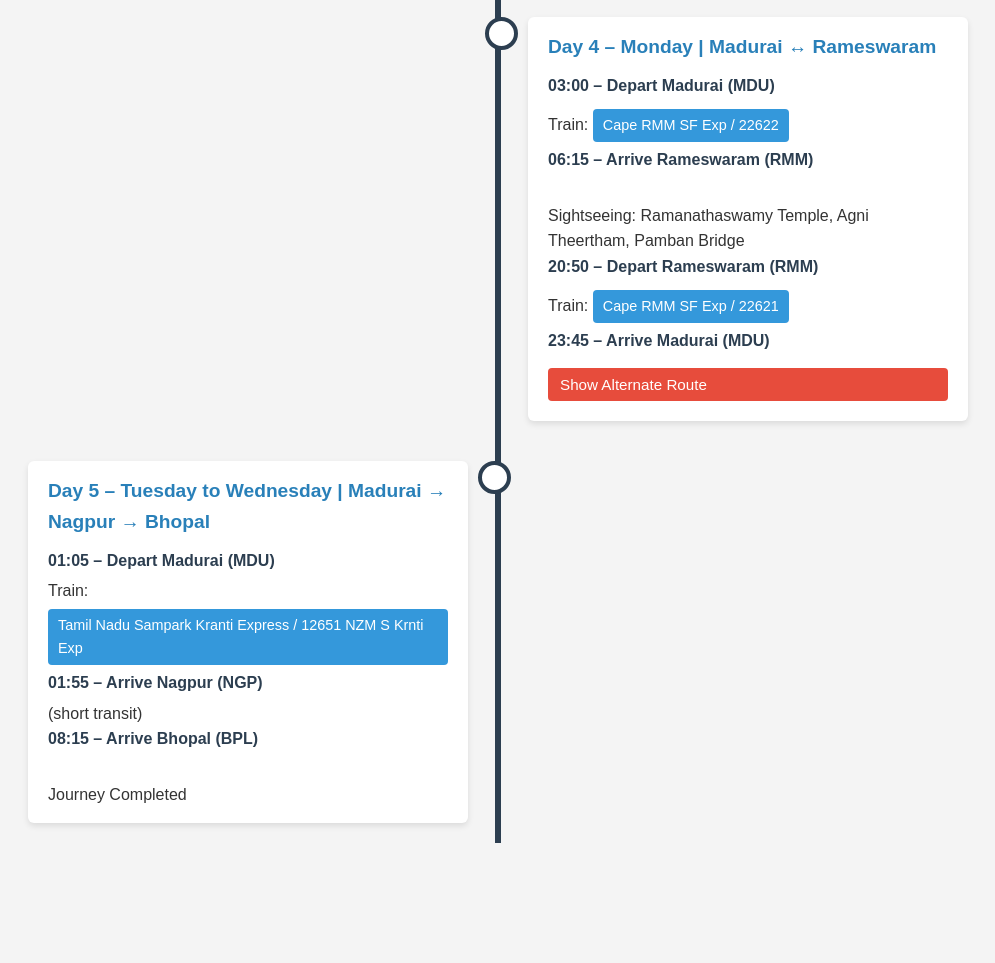
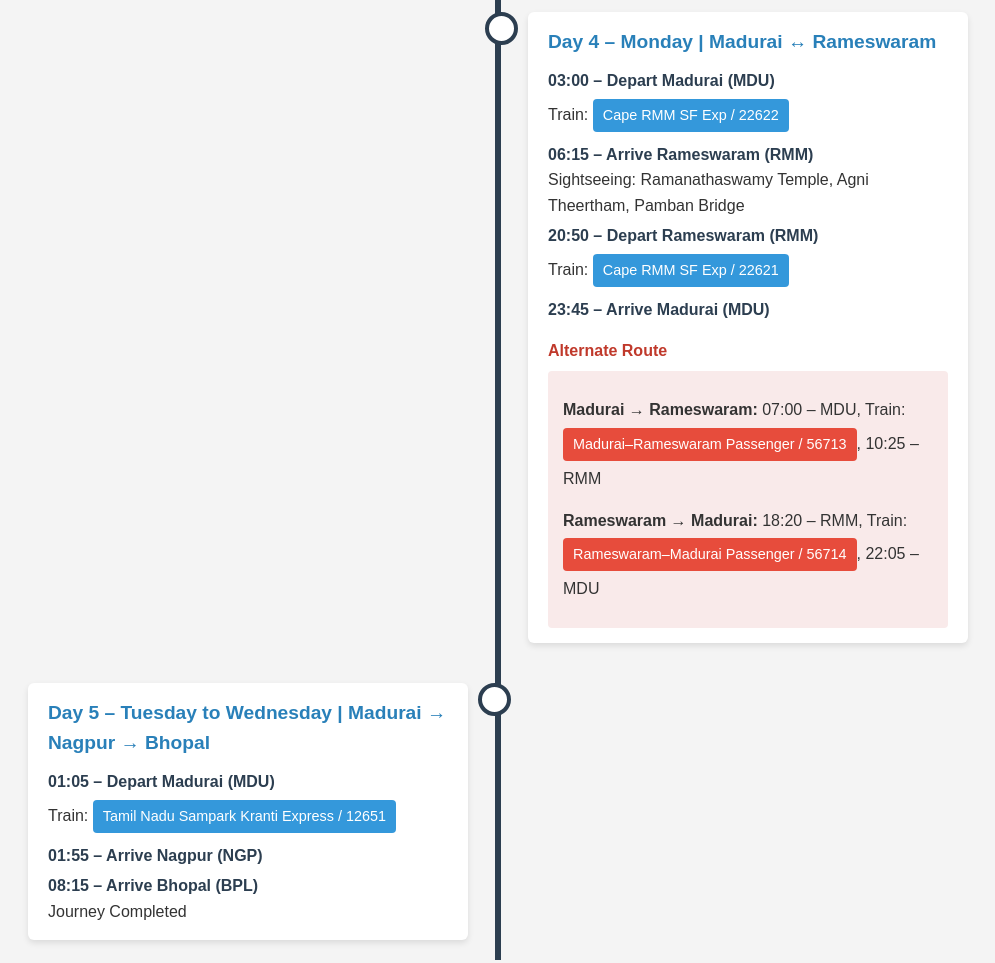
Before and after one commit to deepakdp11/traintravel, a plain HTML site: page Index.html in a window 1280 px wide. Shown: the part 762-1725 px from the top of the page, without its empty margins (142-1137 px from the left). Before the commit the page ends 1645 px from the top, so only its background shows below. Drawn offline with Linux system fonts and the light colour scheme.

Commit message:
Update Index.html

```diff
--- a/Index.html
+++ b/Index.html
@@ -4,6 +4,7 @@
 <meta charset="UTF-8">
 <meta name="viewport" content="width=device-width, initial-scale=1.0">
 <title>Travel Itinerary Timeline</title>
+
 <style>
   body {
     font-family: Arial, sans-serif;
@@ -13,17 +14,20 @@
     line-height: 1.6;
     color: #333;
   }
+
   h1 {
     text-align: center;
     color: #2c3e50;
     margin-top: 20px;
   }
+
   .timeline {
     position: relative;
     max-width: 1000px;
     margin: 40px auto;
     padding: 0 10px;
   }
+
   .timeline::after {
     content: '';
     position: absolute;
@@ -34,16 +38,17 @@
     left: 50%;
     margin-left: -3px;
   }
+
   .container {
     padding: 20px 30px;
     position: relative;
     width: 50%;
     box-sizing: border-box;
-    word-wrap: break-word;
-    word-break: break-word;
   }
+
   .container.left { left: 0; }
   .container.right { left: 50%; }
+
   .container::after {
     content: '';
     position: absolute;
@@ -56,17 +61,30 @@
     border-radius: 50%;
     z-index: 1;
   }
+
   .container.right::after { left: -13px; }
+
   .content {
     padding: 15px 20px;
     background-color: white;
     border-radius: 6px;
     box-shadow: 0 3px 6px rgba(0,0,0,0.1);
-    position: relative;
-    width: 100%;
-    box-sizing: border-box;
-    overflow-wrap: break-word;
   }
+
+  .day-title {
+    font-weight: bold;
+    margin-bottom: 10px;
+    font-size: 1.2em;
+    color: #2980b9;
+  }
+
+  .time {
+    font-weight: bold;
+    display: block;
+    color: #2c3e50;
+    margin-top: 5px;
+  }
+
   .train {
     background: #3498db;
     color: #fff;
@@ -75,54 +93,45 @@
     display: inline-block;
     margin: 5px 0;
     font-size: 0.9em;
-    word-wrap: break-word;
   }
-  .alternate { background: #e74c3c; }
-  .day-title { font-weight: bold; margin-bottom: 10px; font-size: 1.2em; color: #2980b9; }
-  .time { font-weight: bold; margin-bottom: 5px; display: block; color: #2c3e50; }
-  .collapsible {
-    background-color: #e74c3c;
-    color: white;
-    cursor: pointer;
-    padding: 8px 12px;
-    width: 100%;
-    border: none;
-    text-align: left;
-    outline: none;
-    font-size: 0.95em;
+
+  .alternate {
+    background: #e74c3c;
+  }
+
+  .alternate-route-title {
+    margin-top: 15px;
+    font-weight: bold;
+    color: #c0392b;
+  }
+
+  .alternate-route {
+    margin-top: 8px;
+    padding: 10px 15px;
+    background-color: #f9eaea;
     border-radius: 4px;
-    margin-top: 10px;
-    box-sizing: border-box;
   }
-  .active, .collapsible:hover { background-color: #c0392b; }
-  .content-collapsible {
-    padding: 0 15px;
-    max-height: 0;
-    overflow: hidden;
-    transition: max-height 0.3s ease-out;
-    background-color: #f9eaea;
-    margin-top: 5px;
-    border-radius: 4px;
-    word-wrap: break-word;
-  }
-  .content-collapsible p { margin: 10px 0; }
+
   @media screen and (max-width: 768px) {
-    .container.left, .container.right {
+    .container {
       width: 100%;
       padding-left: 70px;
       padding-right: 25px;
-      left: 0;
+      left: 0 !important;
       margin-bottom: 30px;
     }
-    .container::after { left: 60px; }
-    .timeline::after { left: 30px; }
-  }
-  span, p, .train, .content {
-    word-break: break-word;
-    overflow-wrap: break-word;
+
+    .container::after {
+      left: 60px;
+    }
+
+    .timeline::after {
+      left: 30px;
+    }
   }
 </style>
 </head>
+
 <body>
 
 <h1>Travel Itinerary Timeline</h1>
@@ -163,19 +172,35 @@
   <div class="container right">
     <div class="content">
       <div class="day-title">Day 4 – Monday | Madurai ↔ Rameswaram</div>
+
       <span class="time">03:00 – Depart Madurai (MDU)</span>
       Train: <span class="train">Cape RMM SF Exp / 22622</span><br>
-      <span class="time">06:15 – Arrive Rameswaram (RMM)</span><br>
+
+      <span class="time">06:15 – Arrive Rameswaram (RMM)</span>
       Sightseeing: Ramanathaswamy Temple, Agni Theertham, Pamban Bridge<br>
+
       <span class="time">20:50 – Depart Rameswaram (RMM)</span>
       Train: <span class="train">Cape RMM SF Exp / 22621</span><br>
+
       <span class="time">23:45 – Arrive Madurai (MDU)</span>
 
-      <button class="collapsible">Show Alternate Route</button>
-      <div class="content-collapsible">
-        <p><strong>Madurai → Rameswaram:</strong> 07:00 – MDU, Train: <span class="train alternate">Madurai–Rameswaram Passenger / 56713</span>, 10:25 – RMM</p>
-        <p><strong>Rameswaram → Madurai:</strong> 18:20 – RMM, Train: <span class="train alternate">Rameswaram–Madurai Passenger / 56714</span>, 22:05 – MDU</p>
+      <!-- Alternate Route (Always Visible) -->
+      <div class="alternate-route-title">Alternate Route</div>
+      <div class="alternate-route">
+        <p>
+          <strong>Madurai → Rameswaram:</strong>
+          07:00 – MDU,
+          Train: <span class="train alternate">Madurai–Rameswaram Passenger / 56713</span>,
+          10:25 – RMM
+        </p>
+        <p>
+          <strong>Rameswaram → Madurai:</strong>
+          18:20 – RMM,
+          Train: <span class="train alternate">Rameswaram–Madurai Passenger / 56714</span>,
+          22:05 – MDU
+        </p>
       </div>
+
     </div>
   </div>
 
@@ -184,29 +209,14 @@
     <div class="content">
       <div class="day-title">Day 5 – Tuesday to Wednesday | Madurai → Nagpur → Bhopal</div>
       <span class="time">01:05 – Depart Madurai (MDU)</span>
-      Train: <span class="train">Tamil Nadu Sampark Kranti Express / 12651 NZM S Krnti Exp</span><br>
-      <span class="time">01:55 – Arrive Nagpur (NGP)</span> (short transit)<br>
-      <span class="time">08:15 – Arrive Bhopal (BPL)</span><br>
+      Train: <span class="train">Tamil Nadu Sampark Kranti Express / 12651</span><br>
+      <span class="time">01:55 – Arrive Nagpur (NGP)</span>
+      <span class="time">08:15 – Arrive Bhopal (BPL)</span>
       Journey Completed
     </div>
   </div>
 
 </div>
 
-<script>
-  const coll = document.getElementsByClassName("collapsible");
-  for (let i = 0; i < coll.length; i++) {
-    coll[i].addEventListener("click", function() {
-      this.classList.toggle("active");
-      const content = this.nextElementSibling;
-      if (content.style.maxHeight) {
-        content.style.maxHeight = null;
-      } else {
-        content.style.maxHeight = content.scrollHeight + "px";
-      }
-    });
-  }
-</script>
-
 </body>
 </html>
```
